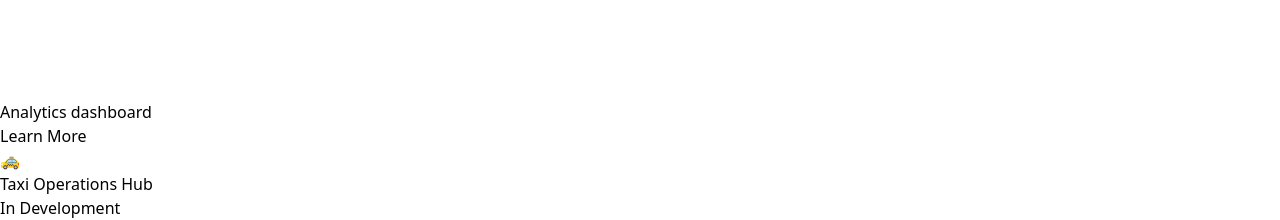
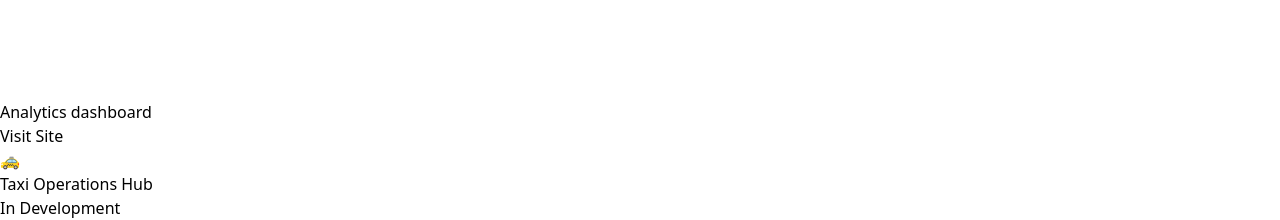
Before and after one commit to ChrisFB-Kaijusirch/Chariot-AI, a React (Vite) app: page /Chariot-AI/projects in a window 1280 px wide. Shown: the part 5420-5640 px from the top of the page. Built offline with nearby package versions, Linux system fonts and the light colour scheme.

Commit message:
Add BotBuddy project, project links, and uniform project card structure

```diff
--- a/src/components/ProjectCard.tsx
+++ b/src/components/ProjectCard.tsx
@@ -4,9 +4,10 @@
   status: string;
   features: string[];
   icon: string;
+  link?: string;
 }
 
-function ProjectCard({ title, description, status, features, icon }: ProjectCardProps) {
+function ProjectCard({ title, description, status, features, icon, link }: ProjectCardProps) {
   return (
     <div className="bg-white rounded-xl shadow-lg hover:shadow-xl transition-all duration-300 transform hover:-translate-y-2 p-6 border border-[#F2F2F2]">
       <div className="flex items-center mb-4">
@@ -38,9 +39,20 @@ function ProjectCard({ title, description, status, features, icon }: ProjectCard
       </div>
 
       <div className="mt-6">
-        <button className="w-full bg-gradient-to-r from-[#0072CE] to-[#004A8B] text-white py-2 px-4 rounded-lg font-semibold hover:shadow-lg transition-all duration-300">
-          Learn More
-        </button>
+        {link ? (
+          <a
+            href={link}
+            target="_blank"
+            rel="noopener noreferrer"
+            className="w-full inline-block bg-gradient-to-r from-[#0072CE] to-[#004A8B] text-white py-2 px-4 rounded-lg font-semibold hover:shadow-lg transition-all duration-300 text-center"
+          >
+            Visit Site
+          </a>
+        ) : (
+          <button className="w-full bg-gradient-to-r from-[#0072CE] to-[#004A8B] text-white py-2 px-4 rounded-lg font-semibold hover:shadow-lg transition-all duration-300">
+            Learn More
+          </button>
+        )}
       </div>
     </div>
   );
--- a/src/pages/Index.tsx
+++ b/src/pages/Index.tsx
@@ -12,28 +12,32 @@ const projects = [
       "Easy integration",
       "Analytics dashboard"
     ],
-    icon: "🤖"
+    icon: "🤖",
+    link: "https://chrisfb-kaijusirch.github.io/BotBuddy/"
   },
   {
     title: "Taxi Operations Hub",
     description: "Comprehensive platform for managing taxi fleet operations, driver scheduling, and customer bookings with real-time tracking.",
     status: "In Development",
     features: ["Fleet Management", "Real-time Tracking", "Driver Scheduling", "Customer Portal"],
-    icon: "🚕"
+    icon: "🚕",
+    link: ""
   },
   {
     title: "Job Seeker Pro",
     description: "Advanced job search platform connecting talented professionals with opportunities through intelligent matching algorithms.",
     status: "In Development",
     features: ["Smart Matching", "Profile Builder", "Application Tracking", "Interview Scheduler"],
-    icon: "💼"
+    icon: "💼",
+    link: ""
   },
   {
     title: "Simple Roster Lite",
     description: "Streamlined employee scheduling solution designed for small to medium businesses with intuitive roster management.",
     status: "In Development",
     features: ["Drag & Drop Scheduling", "Shift Management", "Employee Portal", "Time Tracking"],
-    icon: "📅"
+    icon: "📅",
+    link: ""
   }
 ];
 
--- a/src/pages/Projects.tsx
+++ b/src/pages/Projects.tsx
@@ -11,28 +11,32 @@ const projects = [
       "Easy integration",
       "Analytics dashboard"
     ],
-    icon: "🤖"
+    icon: "🤖",
+    link: "https://chrisfb-kaijusirch.github.io/BotBuddy/"
   },
   {
     title: "Taxi Operations Hub",
     description: "Comprehensive platform for managing taxi fleet operations, driver scheduling, and customer bookings with real-time tracking.",
     status: "In Development",
     features: ["Fleet Management", "Real-time Tracking", "Driver Scheduling", "Customer Portal"],
-    icon: "🚕"
+    icon: "🚕",
+    link: ""
   },
   {
     title: "Job Seeker Pro",
     description: "Advanced job search platform connecting talented professionals with opportunities through intelligent matching algorithms.",
     status: "In Development",
     features: ["Smart Matching", "Profile Builder", "Application Tracking", "Interview Scheduler"],
-    icon: "💼"
+    icon: "💼",
+    link: ""
   },
   {
     title: "Simple Roster Lite",
     description: "Streamlined employee scheduling solution designed for small to medium businesses with intuitive roster management.",
     status: "In Development",
     features: ["Drag & Drop Scheduling", "Shift Management", "Employee Portal", "Time Tracking"],
-    icon: "📅"
+    icon: "📅",
+    link: ""
   }
 ];
 
```
